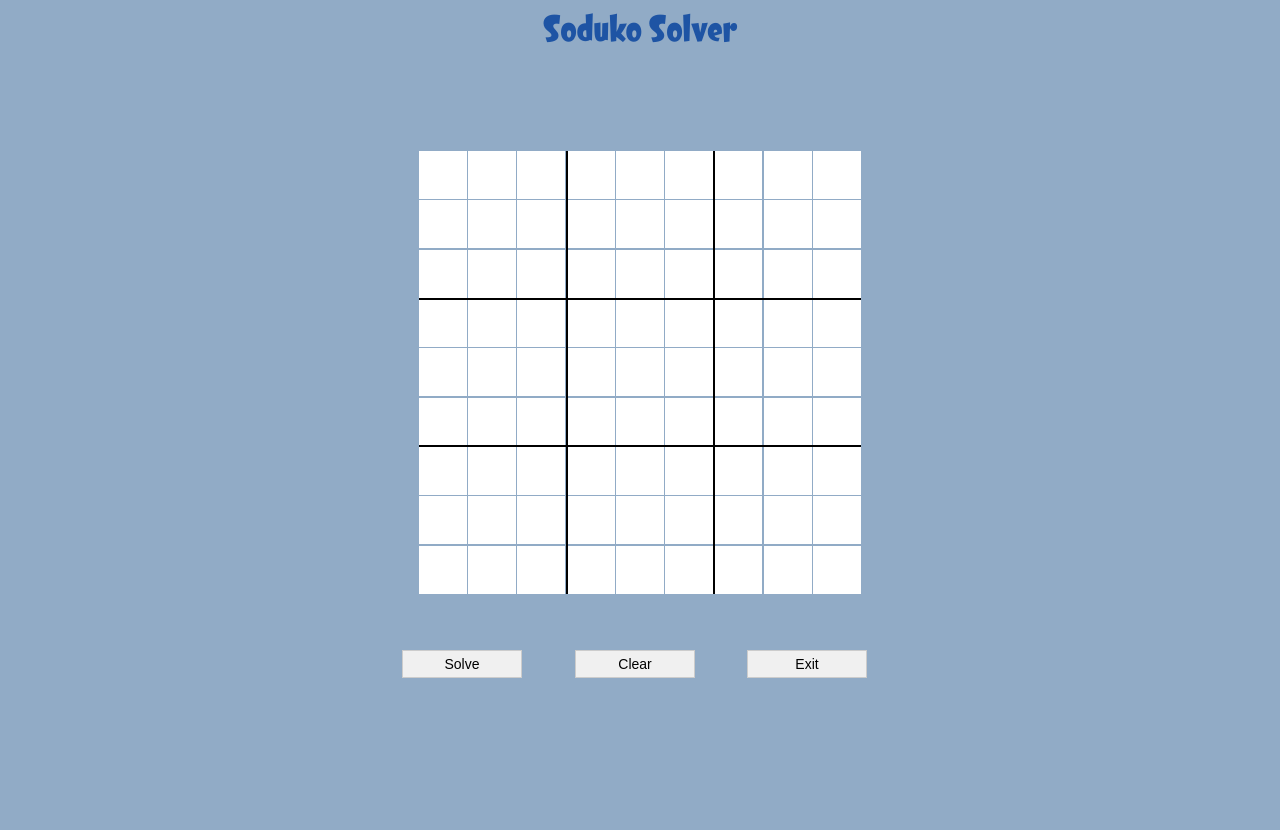
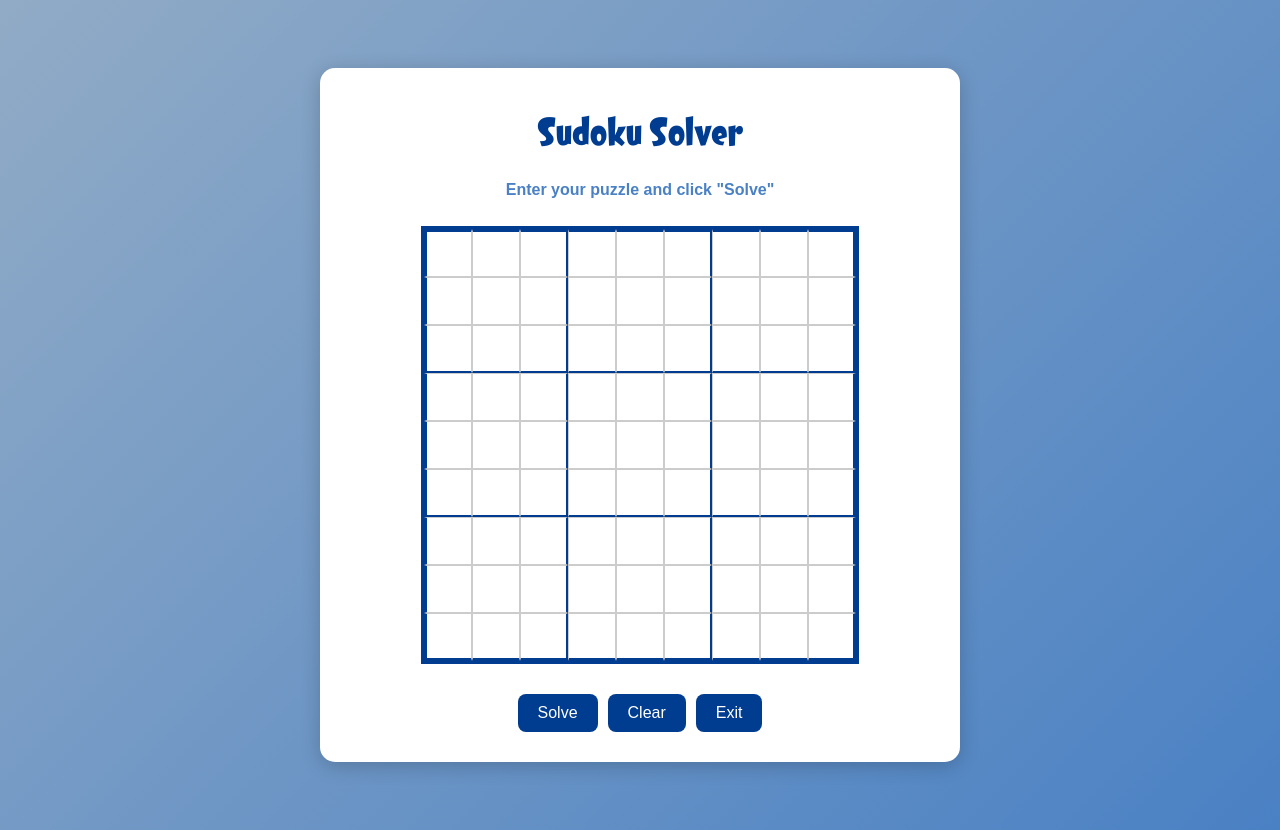
Before and after one commit to Ak-Rajak/Sudoku_Solver, a Flask app: page / in a window 1280 px wide. Before the commit the page ends 678 px from the top, so only its background shows below. Run offline with Flask 3, Linux system fonts and the light colour scheme.

Commit message:
Completed the proper conversion into Flask

```diff
--- a/static/css/style.css
+++ b/static/css/style.css
@@ -3,124 +3,152 @@
     src: url('/static/fonts/Dreamland.otf') format('opentype');
 }
 
-body{
+body {
     font-family: Arial, Helvetica, sans-serif;
-    background-color: #91abc6;
+    background: linear-gradient(135deg, #91abc6, #4a81c4);
     margin: 0;
-    padding: 0;
+    padding: 15px;
     min-height: 100vh;
-    width: 526px;
-    margin: 0 auto;
+    display: flex;
+    justify-content: center;
+    align-items: center;
 }
 
-.container{
-    position: relative;
-    height: 743px;
+.container {
+    background: #ffffff;
+    border-radius: 15px;
+    padding: clamp(10px, 3vw, 20px);
+    box-shadow: 0 4px 20px rgba(0, 0, 0, 0.2);
+    text-align: center;
     width: 100%;
+    max-width: 600px;
+    margin: auto;
 }
 
 h1 {
     font-family: 'DreamlandStd', Arial, sans-serif;
-    color: #1e54a4;
-    font-size: 34px;
-    margin: 0;
-    position: absolute;
-    top: 10px;
-    width: 100%;
-    text-align: center;
+    color: #003c8f;
+    font-size: clamp(24px, 5vw, 36px);
+    margin-bottom: clamp(10px, 3vw, 20px);
 }
 
 #message {
-    position: absolute;
-    top: 92px;
-    width: 100%;
-    text-align: center;
-    color: #1e54a4;
-    font-family: 'TkDefaultFont', Arial, sans-serif;
-    font-size: 14px;
-    height: 20px;
+    margin-top: 10px;
+    font-size: clamp(14px, 3vw, 16px);
+    font-weight: bold;
+    color: #4a81c4;
+    height: auto;
+    min-height: 20px;
+    padding: 5px;
 }
 
 .sudoku-grid {
-    position: absolute;
-    top: 151px;
-    left: 42px;
-    width: 442px;
-    height: 443px;
     display: grid;
     grid-template-columns: repeat(9, 1fr);
-    background-color: #91abc6;
-    gap: 1px;
+    gap: 0;
+    justify-content: center;
+    margin: 20px auto;
+    width: min(100%, 432px);
+    aspect-ratio: 1;
+    border: 3px solid #003c8f;
+    background-color: #ffffff;
 }
 
 .cell {
-    width: 48px;
-    height: 48px;
-    background-color: white;
-    border: none;
+    width: 100%;
+    height: 100%;
+    aspect-ratio: 1;
+    font-size: clamp(14px, 3vw, 18px);
     text-align: center;
-    font-family: 'TkTextFont', Arial, sans-serif;
-    font-size: 14px;
+    border: 1px solid #ccc;
+    background-color: #ffffff;
+    transition: background-color 0.3s, transform 0.2s;
+    box-sizing: border-box;
     padding: 0;
-    border: 5px solid #fff;
-    box-sizing: border-box;
 }
 
-/* Grid lines for 3x3 boxes */
-.grid-lines {
-    position: absolute;
-    top: 151px;
-    left: 42px;
-    width: 442px;
-    height: 443px;
-    pointer-events: none;
+/* Fixed border rules for 3x3 grids */
+.cell:nth-child(3n) {
+    border-right: 2px solid #003c8f;
 }
 
-.horizontal-line {
-    position: absolute;
-    left: 0;
-    width: 100%;
-    height: 2px;
-    background-color: #000;
+.cell:nth-child(9n) {
+    border-right: 3px solid #003c8f;
 }
 
-.vertical-line {
-    position: absolute;
-    top: 0;
-    width: 2px;
-    height: 100%;
-    background-color: #000;
+.cell:nth-child(n+19):nth-child(-n+27),
+.cell:nth-child(n+46):nth-child(-n+54) {
+    border-bottom: 2px solid #003c8f;
+}
+
+.cell:nth-child(-n+9) {
+    border-top: 3px solid #003c8f;
+}
+
+.cell:nth-child(n+73):nth-child(-n+81) {
+    border-bottom: 3px solid #003c8f;
+}
+
+.cell:nth-child(9n+1) {
+    border-left: 3px solid #003c8f;
+}
+
+/* Modify hover effect for touch devices */
+@media (hover: hover) {
+    .cell:hover {
+        background-color: #e3f2fd;
+        transform: scale(1.05);
+    }
 }
 
 .buttons {
-    position: absolute;
-    top: 650px;
-    width: 100%;
+    display: flex;
+    flex-wrap: wrap;
+    justify-content: center;
+    gap: 10px;
+    padding: clamp(5px, 2vw, 10px);
 }
 
 .buttons button {
-    font-family: 'TkTextFont', Arial, sans-serif;
-    font-size: 14px;
-    width: 120px;
-    padding: 5px 0;
+    background: #003c8f;
+    color: white;
+    font-size: clamp(14px, 3vw, 16px);
+    font-family: Arial, sans-serif;
+    border: none;
+    border-radius: 8px;
+    padding: clamp(8px, 2vw, 10px) clamp(15px, 3vw, 20px);
     cursor: pointer;
-    background-color: #f0f0f0;
-    border: 1px solid #ccc;
-    position: absolute;
+    transition: background 0.3s, transform 0.2s;
 }
 
-.buttons button:hover {
-    background-color: #e0e0e0;
+/* Modify button hover for non-touch devices */
+@media (hover: hover) {
+    .buttons button:hover {
+        background: #005bb5;
+        transform: scale(1.1);
+    }
 }
 
-#solve-btn {
-    left: 25px;
+/* Media queries for different screen sizes */
+@media screen and (max-width: 480px) {
+    .container {
+        padding: 10px;
+    }
+
+    .buttons {
+        flex-direction: column;
+        width: 100%;
+    }
+
+    .buttons button {
+        width: 100%;
+        margin: 5px 0;
+    }
 }
 
-#clear-btn {
-    left: 198px;
+/* Remove grid lines for smaller screens */
+@media screen and (max-width: 360px) {
+    .grid-lines {
+        display: none;
+    }
 }
-
-#exit-btn {
-    left: 370px;
-}
--- a/templates/index.html
+++ b/templates/index.html
@@ -2,27 +2,15 @@
 <html lang="en">
 <head>
     <meta charset="UTF-8">
-    <meta name="viewport" content="width=device-width, initial-scale=1.0">
+    <meta name="viewport" content="width=device-width, initial-scale=1.0, maximum-scale=1.0, user-scalable=no">
     <title>Sudoku Solver</title>
     <link rel="stylesheet" href="{{ url_for('static', filename='css/style.css') }}">
 </head>
 <body>
     <div class="container">
-        <h1>Soduko Solver</h1>
-        <div id="message"></div>
+        <h1>Sudoku Solver</h1>
+        <div id="message">Enter your puzzle and click "Solve"</div>
         <div class="sudoku-grid" id="grid"></div>
-
-        <!-- Grid -->
-        <div class="grid-lines">
-            <!-- horizontal lines -->
-            <div class="horizontal-line" style="top: 147px;"></div>
-            <div class="horizontal-line" style="top: 294px;"></div>
-            <!-- vertical lines -->
-            <div class="vertical-line" style="left: 147px;"></div>
-            <div class="vertical-line" style="left: 294px;"></div>
-        </div>
-
-
         <div class="buttons">
             <button id="solve-btn" onclick="solveSudoku()">Solve</button>
             <button id="clear-btn" onclick="clearGrid()">Clear</button>
```
